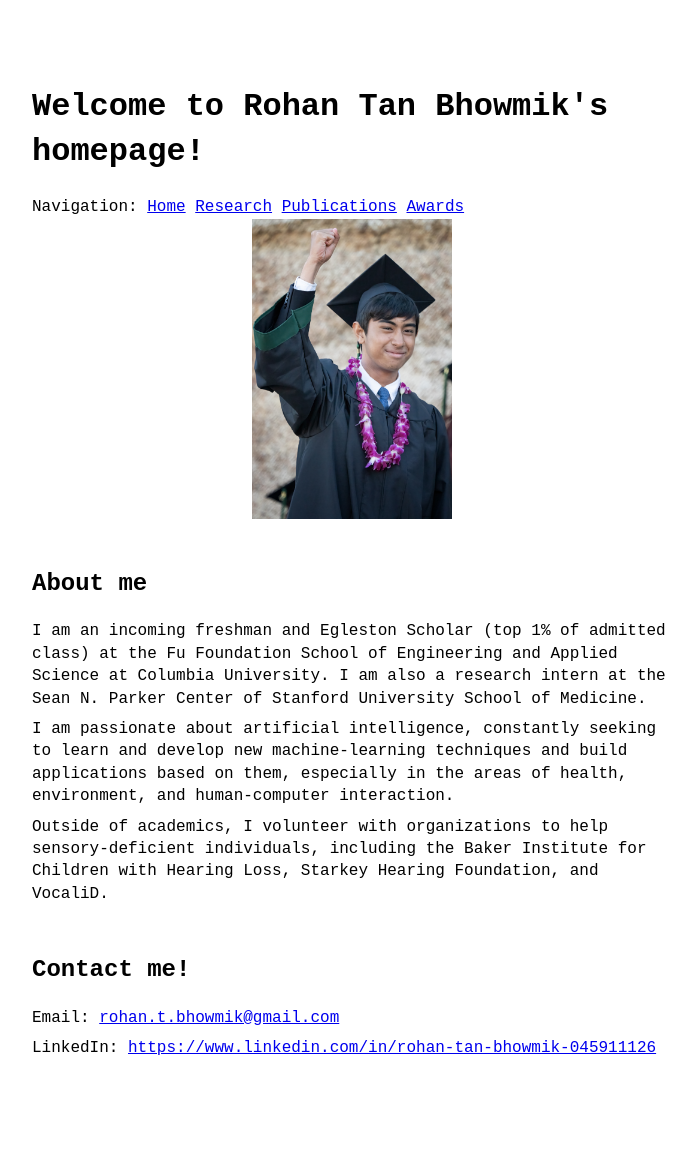
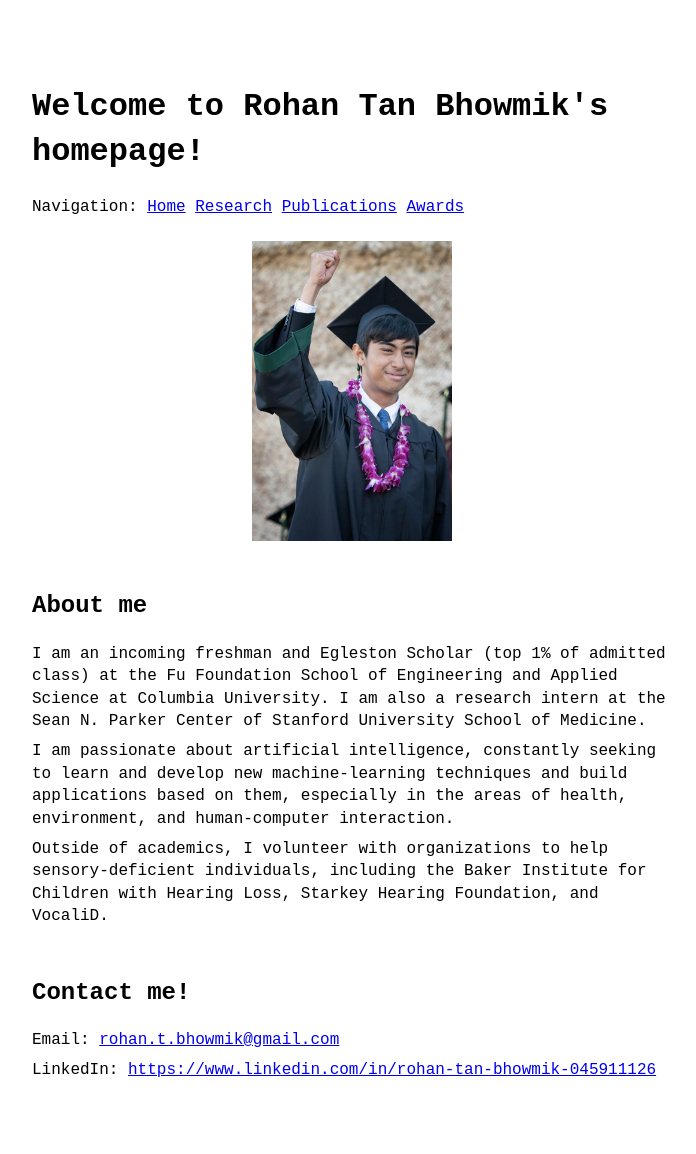
Before and after one commit to rohan-tan-bhowmik/rohan-tan-bhowmik.github.io, a Jekyll site: the page built from index.md, in a window 1280 px wide. Shown: the whole page, without its empty margins (288-984 px from the left). Built offline with Jekyll 4.4.1, drawn with Linux system fonts in a browser that asks for light colours; before the commit the page ends 1131 px from its top, so only the background shows below that.

Commit message:
Update index.md

```diff
--- a/index.md
+++ b/index.md
@@ -2,7 +2,8 @@
 layout: home
 ---
 
-Navigation: <a href='https://rohan-tan-bhowmik.github.io'>Home</a> <a href='https://rohan-tan-bhowmik.github.io/research'>Research</a> <a href='https://rohan-tan-bhowmik.github.io/publications'>Publications</a> <a href='https://rohan-tan-bhowmik.github.io/awards'>Awards</a>\
+Navigation: <a href='https://rohan-tan-bhowmik.github.io'>Home</a> <a href='https://rohan-tan-bhowmik.github.io/research'>Research</a> <a href='https://rohan-tan-bhowmik.github.io/publications'>Publications</a> <a href='https://rohan-tan-bhowmik.github.io/awards'>Awards</a>
+<br /><br />
 <img src='/assets/img/rohan.jpg' width=200>
 
 <h2>About me</h2>
```
